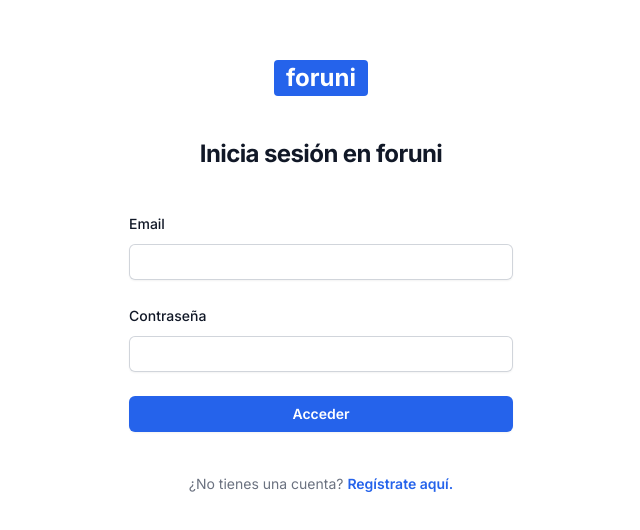
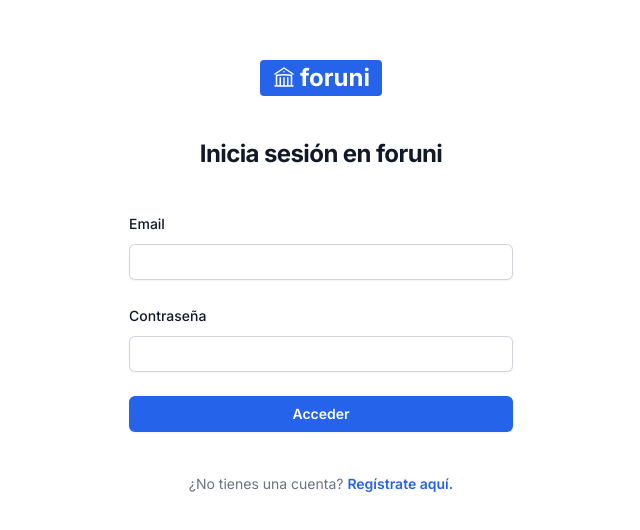
Before and after one commit to foruni-es/foruni-frontend, a Next.js app: page /login in a window 1280 px wide. Shown: the part 122-652 px from the top of the page, without its empty margins (319-959 px from the left). Built offline with nearby package versions, Linux system fonts and the light colour scheme.

Commit message:
Cambios en el header y en el Logo

```diff
--- a/src/components/Header.js
+++ b/src/components/Header.js
@@ -80,26 +80,12 @@ const Header = () => {
                             <div className="relative flex justify-between lg:gap-8 xl:grid xl:grid-cols-12">
                                 <div className="flex md:absolute md:inset-y-0 md:left-0 lg:static xl:col-span-2">
                                     <div className="flex flex-shrink-0 items-center">
-                                        <Logo />
+                                        <Logo header={true} />
                                     </div>
                                 </div>
                                 <div className="min-w-0 flex-1 md:px-20 lg:px-0 xl:col-span-7 2xl:col-span-6">
                                     <div className="flex items-center px-6 py-4 md:mx-auto md:max-w-3xl lg:mx-0 lg:max-w-none xl:px-0">
                                         <div className="w-full">
-                                            {/* <label htmlFor="search" className="sr-only">
-                                                Buscar universidad
-                                            </label>
-                                            <div className="relative">
-                                                <div className="pointer-events-none absolute inset-y-0 left-0 flex items-center pl-3">
-                                                    <MagnifyingGlassIcon className="h-5 w-5 text-gray-400" aria-hidden="true" />
-                                                </div>
-                                                <p
-                                                    className="block w-full rounded-md border bg-white py-1.5 pl-10 pr-3 text-gray-400"
-                                                    onClick={ () => setOpenFinder(true) }
-                                                >
-                                                    Buscar universidad
-                                                </p>
-                                            </div> */}
                                             <UniFinder />
                                         </div>
                                     </div>
--- a/src/components/Logo.js
+++ b/src/components/Logo.js
@@ -1,11 +1,16 @@
 import Link from "next/link";
 import { MAIN_URL } from "@/constants";
+import { BuildingLibraryIcon } from "@heroicons/react/24/outline";
 
-const Logo = () => {
-
+// el parámtro header indica que el logo se encuentra en el header y va a tener comportamiento responsive
+const Logo = ({ header = false }) => {
     return (
         <Link href={MAIN_URL} className='text-2xl font-bold bg-blue-600 px-3 py-0.5 text-white rounded mx-auto'>
-            foruni
+            <BuildingLibraryIcon
+                className={`${header ? 'mr-0 lg:mr-1' : 'mr-1'} mb-1 h-6 w-6 flex-none text-white group-hover:text-gray-500 inline-block`}
+                aria-hidden="true"
+            />
+            <span className={`${header ? 'hidden lg:inline-block' : ''}`}>foruni</span>
         </Link>
     )
 }
--- a/src/components/UniFinder.js
+++ b/src/components/UniFinder.js
@@ -25,12 +25,12 @@ const UniFinder = () => {
         <Combobox as="div">
             <div className="relative border rounded-md">
                 <MagnifyingGlassIcon
-                    className="pointer-events-none absolute left-4 top-2.5 h-5 w-5 text-gray-400"
+                    className="hidden lg:inline-block pointer-events-none absolute left-4 top-2.5 h-5 w-5 text-gray-400"
                     aria-hidden="true"
                 />
                 <Combobox.Input
-                    className="h-10 w-full border-0 bg-transparent pl-11 pr-4 text-gray-900 placeholder:text-gray-400 focus:ring-0 sm:text-sm"
-                    placeholder="Buscar uni"
+                    className="h-10 w-full border-0 bg-transparent pl-4 lg:pl-11 pr-4 text-gray-900 placeholder:text-gray-400 focus:ring-0 sm:text-sm"
+                    placeholder="Buscar universidad"
                     onChange={(e) => searchUni(e.target.value) }
                 />
 
```
